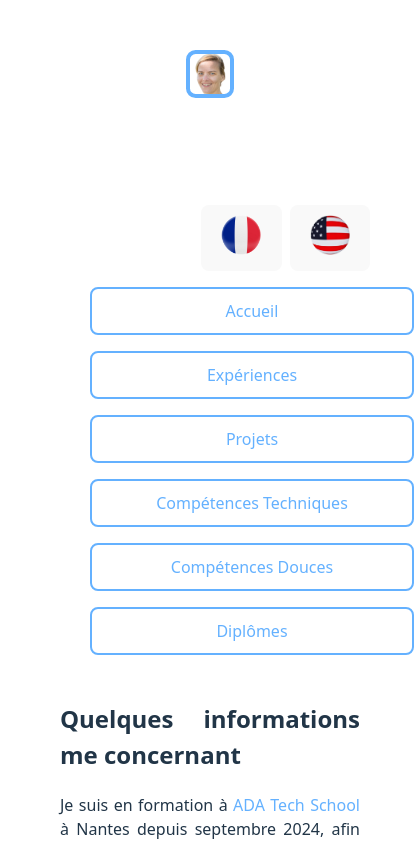
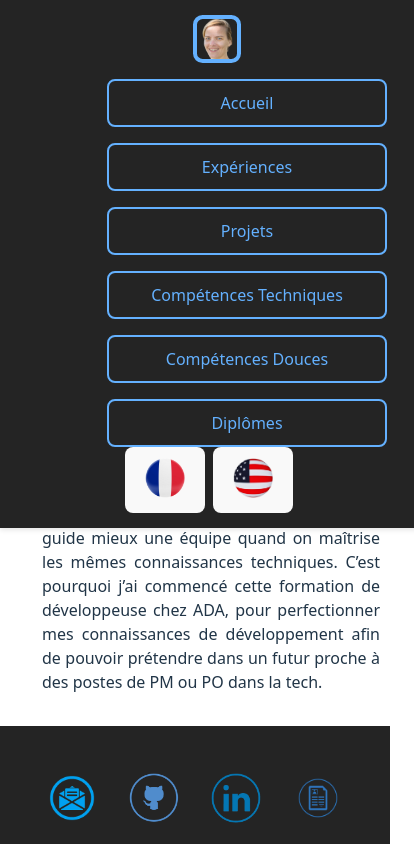
Before and after one commit to DorotheeBM/CVDBM, a React (Vite) app: page / in a window 390 px wide. Shown: the top 844 px of the page, 414 px wide, since content can reach past the window. Built offline with nearby package versions, Linux system fonts and the light colour scheme.

Commit message:
tout beau sur ordi... un jour finir la partie mobile ;)

```diff
--- a/src/components/Header.jsx
+++ b/src/components/Header.jsx
@@ -1,38 +1,51 @@
 import React, { useContext } from "react";
 import { Link } from "react-router-dom";
-import Photo from "./assets/photodetouree.png"; // Assurez-vous que le chemin est correct
+import Photo from "./assets/photodetouree.png";
 import FR from "./assets/FR.png";
 import USA from "./assets/USA.png";
-import "../index.css"; // Assurez-vous que le fichier CSS est correctement importé
+import "../index.css";
 import { LangContext } from "../App";
 
 function Header() {
   const { lang, setLang, translations } = useContext(LangContext);
 
   return (
-    <header className="bg-gray-900 text-white p-4 flex justify-between items-center">
-      <nav className="flex items-center space-x-4">
-        <div className="header-container">
-          <img src={Photo} alt="Dorothée Braud-Meignant" className="header-photo" />
-          <h1 className="header-name">{translations.header_name}</h1>
-          <div className="language-buttons">
-          <button onClick={() => setLang("fr")} className={`px-2 ${lang === "fr" ? "font-bold" : ""}`}>
-              <img src={FR} alt="Français" className="flag-icon" />
-            </button>
-            <button onClick={() => setLang("en")} className={`px-2 ${lang === "en" ? "font-bold" : ""}`}>
-              <img src={USA} alt="English" className="flag-icon" />
-            </button>
-            </div>
-          </div>
-        <ul className="nav-links">
+    <header className="header-container">
+      {/* Partie gauche : Photo et nom */}
+      <div className="header-left">
+        <img src={Photo} alt="Dorothée Braud-Meignant" className="header-photo" />
+        <h1 className="header-name">{translations.header_name}</h1>
+      </div>
+
+      {/* Partie centrale : navigation */}
+      <div className="header-center">
+        <nav className="nav-links">
           <Link to="/" className="nav-link">{translations.home}</Link>
           <Link to="/experiences" className="nav-link">{translations.experience}</Link>
           <Link to="/projets" className="nav-link">{translations.projects}</Link>
           <Link to="/competences-techniques" className="nav-link">{translations.technical_skills}</Link>
           <Link to="/competences-douces" className="nav-link">{translations.soft_skills}</Link>
           <Link to="/diplomes" className="nav-link">{translations.diplomas}</Link>
-        </ul>
-      </nav>
+        </nav>
+      </div>
+
+      {/* Partie droite : Drapeaux */}
+      <div className="language-buttons">
+        <button
+          onClick={() => setLang("fr")}
+          className={`px-2 ${lang === "fr" ? "font-bold" : ""}`}
+          title={translations.french_title}
+        >
+          <img src={FR} alt={translations.french_alt} className="flag-icon" />
+        </button>
+        <button
+          onClick={() => setLang("en")}
+          className={`px-2 ${lang === "en" ? "font-bold" : ""}`}
+          title={translations.english_title}
+        >
+          <img src={USA} alt={translations.english_alt} className="flag-icon" />
+        </button>
+      </div>
     </header>
   );
 }
--- a/src/index.css
+++ b/src/index.css
@@ -11,11 +11,24 @@
   -moz-osx-font-smoothing: grayscale;
 }
 
+main {
+  padding-top: 100px; /* Hauteur approximative du header */
+  padding-bottom: 100px; /* Hauteur approximative du footer */
+  overflow-y: auto;
+}
+
 .icon-container {
+  position: fixed;
+  bottom: 0; /* Fixé tout en bas */
+  left: 0; /* Commence à gauche */
+  width: 100%; /* Prend toute la largeur */
+  background-color: #242424; /* Même couleur que le fond, remplace la transparence */
+  padding: 15px 0; /* Espace au-dessus et en-dessous des icônes */
   display: flex;
   justify-content: center;
   align-items: center;
   gap: 2rem; /* Espacement entre les icônes */
+  z-index: 100; /* S'assure que le footer reste au-dessus des autres éléments */
 }
 
 .footer-icon {
@@ -25,32 +38,56 @@
 }
 
 .header-container {
+  position: fixed;
+  top: 0;
+  left: 0;
+  width: 100%;
+  background-color: #242424; /* Même couleur que le fond */
   display: flex;
   align-items: center;
-  gap: 1rem; /* Espacement entre la photo et le nom */
+  justify-content: space-between;
+  padding: 15px 30px; /* Ajout de padding horizontal et vertical */
+  z-index: 100; /* Inférieur au footer mais supérieur au reste du contenu */
+  box-shadow: 0 2px 5px rgba(0, 0, 0, 0.1); /* Ombre légère pour le distinguer */
 }
+
+.header-left {
+  display: flex;
+  align-items: center;
+  gap: 1rem;
+}
+
+.header-center {
+  flex: 1;
+  display: flex;
+  justify-content: center;
+}
+
 
 .header-photo {
   border-width: 4px;
   border-style: solid;
   border-color: #64b1ff;
   border-radius: 20%; /* Photo ronde */
-  width: 70px; /* Taille de la photo */
-  height: 70px; /* Assurez-vous que la hauteur est proportionnelle */
+  width: 90px; /* Taille de la photo */
+  height: 90px; /* Assurez-vous que la hauteur est proportionnelle */
   object-fit: cover; /* Assure que l'image couvre bien l'espace */
-  margin-bottom: 3rem;
+  margin-bottom: 1rem;
 }
 
 .flag-container {
   display: flex;
-  gap: 0.5rem; /* Espacement entre les drapeaux */
-  margin-left: 1rem;
+  gap: 0.5rem;
+  margin-right: 3px;
+  padding: 15px 15px;
 }
 
 .flag-button {
   background: none;
   border: none;
   cursor: pointer;
+  display: flex;
+  gap: 0.5rem;
 }
 
 .flag-icon {
@@ -65,14 +102,13 @@
   color: white;
 }
 
-
 body {
-  margin: 50px 50px;
-  display: flex;
-  place-items: center;
-  min-width: 320px;
+  margin: 0;
+  margin-right: auto;
+  padding-top: 4rem;
+  padding-left: 2rem;
   min-height: 100vh;
-  text-align: justify;
+  overflow-x: hidden;
 }
 
 a {
@@ -96,7 +132,7 @@ button {
   font-size: 1em;
   font-weight: 500;
   font-family: inherit;
-  background-color: #1a1a1a;
+  background-color: #242424;
   cursor: pointer;
   transition: border-color 0.25s;
 }
@@ -124,8 +160,8 @@ button:focus-visible {
 .nav-links {
   display: flex;
   gap: 1rem;
-  flex-wrap: wrap;
-  justify-content: flex-start;
+  justify-content: center;
+  flex-grow: 1;
 }
 
 .nav-link {
@@ -147,7 +183,8 @@ button:focus-visible {
 .language-buttons {
   display: flex;
   gap: 0.5rem; /* Espacement entre les boutons de langue */
-  margin-left: auto; /* Pousse les boutons à droite dans le conteneur flex */
+  align-items: center;
+  padding-right: 2rem;
 }
 
 .bio {
@@ -247,7 +284,7 @@ button:focus-visible {
   line-height: 1.2; /* Interligne */
 }
 
-.studies h3{
+.studies h3 {
   color: #64b1ff;
 }
 
@@ -270,11 +307,11 @@ button:focus-visible {
   text-decoration: underline; /* Souligner les liens au survol */
 }
 
-.douce h3{
+.douce h3 {
   color: #64b1ff;
 }
 
-.tech h3{
+.tech h3 {
   color: #64b1ff;
 }
 
--- a/src/locales/locales.json
+++ b/src/locales/locales.json
@@ -1,8 +1,13 @@
 {
   "fr": {
+    "flag_fr_title": "Drapeau français",
+    "flag_fr_alt": "FR-fr",
+    "flag_en_title": "Drapeau américain ",
+    "flag_en_alt": "EN-us",
+
     "home": "Accueil",
     "about_me_title": "Quelques informations me concernant",
-    "about_me_description": "Je suis en formation à ADA Tech School à Nantes depuis septembre 2024, afin de me perfectionner dans la gestion de projets agiles et de développer mes compétences techniques en informatique. J’ai plus de 15 ans d’expérience internationale en gestion de projet, management, coordination et suis spécialisée dans les nouvelles technologies, la traduction et l’audiovisuel. Je pense qu’on guide mieux une équipe quand on maîtrise les mêmes connaissances techniques. C’est pourquoi j’ai commencé cette formation de développeuse chez ADA, pour perfectionner mes connaissances de développement afin de pouvoir prétendre dans un futur proche à des postes de PM ou PO dans la tech.",
+    "about_me_description": "Franco-américaine de naissance, je termine une formation à ADA Tech School à Nantes, afin de me perfectionner dans la gestion de projets agiles et de développer mes compétences techniques en informatique. J’ai plus de 15 ans d’expérience internationale en gestion de projet, management, coordination et suis spécialisée dans les nouvelles technologies, la traduction et l’audiovisuel. Je pense qu’on guide mieux une équipe quand on maîtrise les mêmes connaissances techniques. C’est pourquoi j’ai commencé cette formation de développeuse chez ADA, pour perfectionner mes connaissances de développement afin de pouvoir prétendre dans un futur proche à des postes de PM ou PO dans la tech.",
 
 
     "experience": "Expériences",
@@ -32,9 +37,9 @@
 
     "development": "Développement",
     "languages_stacks": "Langages et stacks :",
-    "languages_stacks_desc": "Java, JavaScript, HTML, CSS, PHP, Wordpress.",
+    "languages_stacks_desc": "Java, JavaScript, TypeScrpt, HTML, CSS, PHP, Wordpress.",
     "frameworks": "Frameworks :",
-    "frameworks_desc": "React, Tailwind CSS, Symfony.",
+    "frameworks_desc": "React, Angular, Symfony.",
     "databases": "Base de données :",
     "databases_desc": "MySQL.",
 
@@ -44,30 +49,30 @@
     "design_prototyping": "Design et Prototypage :",
     "design_prototyping_desc": "Figma, Miro, Bruno.",
     "project_management": "Gestion de Projet :",
-    "project_management_desc": "Lotus Notes.",
+    "project_management_desc": "Lotus Notes, Jira, Kanban.",
     "dtp": "PAO (Publication Assistée par Ordinateur) :",
     "dtp_desc": "InDesign, Photoshop, Canva.",
 
 
     "soft_skills": "Compétences Douces",
     "agility_skills_title": "Mes compétences en Agilité",
-    "backlog_management": "Élaboration et gestion du backlog",
-    "backlog_management_desc": "Structuration des tâches, rédaction de user stories claires...",
-    "business_needs": "Recueil et analyse des besoins métiers",
-    "business_needs_desc": "Compréhension des attentes des parties prenantes...",
-    "agile_rituals": "Rituels agiles et travail en équipe",
-    "agile_rituals_desc": "Participation aux cérémonies (daily stand-up, sprint planning...)",
-    "problem_solving": "Résolution de problèmes et adaptabilité",
-    "problem_solving_desc": "Capacité à identifier rapidement les obstacles...",
-    "communication": "Communication efficace et transparence",
-    "communication_desc": "Partage des avancées et difficultés avec l’équipe...",
+    "backlog_management": "Élaboration et gestion du backlog :",
+    "backlog_management_desc": "Structuration des tâches, rédaction de user stories claires et estimation des efforts en équipe.",
+    "business_needs": "Recueil et analyse des besoins métiers :",
+    "business_needs_desc": "Compréhension des attentes des parties prenantes, traduction en exigences fonctionnelles et intégration dans le backlog.",
+    "agile_rituals": "Rituels agiles et travail en équipe :",
+    "agile_rituals_desc": "Animation et participation aux cérémonies (daily stand-up, sprint planning, rétrospectives) pour assurer une collaboration efficace.",
+    "problem_solving": "Résolution de problèmes et adaptabilité :",
+    "problem_solving_desc": "Capacité à identifier rapidement les obstacles et à ajuster les priorités en fonction de l’évolution du projet.",
+    "communication": "Communication efficace et transparence :",
+    "communication_desc": "Partage des avancées et difficultés avec l’équipe, utilisation d’outils collaboratifs (Jira, Slack).",
     "soft_skills_title": "Savoir-être et Organisation",
-    "autonomy": "Autonomie et proactivité",
-    "autonomy_desc": "Capacité à anticiper les besoins, prendre des initiatives...",
-    "rigor": "Rigueur et sens du détail",
-    "rigor_desc": "Organisation méthodique, documentation claire...",
-    "team_spirit": "Esprit d’équipe et intelligence relationnelle",
-    "team_spirit_desc": "Capacité à interagir avec des profils variés...",
+    "autonomy": "Autonomie et proactivité :",
+    "autonomy_desc": "apacité à anticiper les besoins, prendre des initiatives et travailler efficacement sans supervision constante.",
+    "rigor": "Rigueur et sens du détail :",
+    "rigor_desc": "Organisation méthodique, documentation claire et respect des bonnes pratiques.",
+    "team_spirit": "Esprit d’équipe et intelligence relationnelle :",
+    "team_spirit_desc": "Capacité à interagir avec des profils variés (développeurs, clients, commerciaux, traducteurs) et à créer un environnement de travail positif.",
 
 
     "projects": "Projets",
@@ -152,9 +157,14 @@
     "send": "Envoyer"
   },
   "en": {
+    "flag_fr_title": "French flag",
+    "flag_fr_alt": "FR-fr",
+    "flag_en_title": "American flag",
+    "flag_en_alt": "EN-us",
+
     "home": "Home",
      "about_me_title": "Some information about me",
-    "about_me_description": "I am currently training at ADA Tech School in Nantes since September 2024 to improve my agile project management skills and develop my technical skills in IT. I have over 15 years of international experience in project management, leadership, coordination, and specialize in new technologies, translation, and audiovisual. I believe one can better lead a team when mastering the same technical knowledge. That's why I started this developer training at ADA, to perfect my development skills in order to aspire to PM or PO roles in tech in the near future.",
+    "about_me_description": "Born in the US, I am currently finishing a training at ADA Tech School in Nantes to improve my agile project management skills and develop my technical skills in IT. I have over 15 years of international experience in project management, leadership, coordination, and I am specialized in new technologies, translation, and audiovisual. I believe one can better lead a team when mastering the same technical knowledge. That's why I started this developer training at ADA, to perfect my development skills in order to aspire to PM or PO roles in the Tech Industy in the near future.",
 
 
     "experience": "Experience",
@@ -167,25 +177,25 @@
     "e2f": "E2F TRANSLATIONS INC.",
     "apple": "APPLE INC.",
 
-    "mediawan_desc1": "Coordination of technical and marketing teams for the development of the B2B site",
+    "mediawan_desc1": "Coordination of technical and marketing teams for the development of the B2B website",
     "mediawan_desc2": "Deployment of process automation strategies",
-    "mediawan_desc3": "Interface between clients, production teams, and management to ensure goal alignment",
+    "mediawan_desc3": "Interface between clients, IT team, and sales team to ensure goal alignment",
 
     "e2f_desc1": "Implementation of quality processes and workflow improvement",
     "e2f_desc2": "Support for teams in adopting innovative technological tools",
     "e2f_desc3": "Training and coaching teams on machine translation tools",
 
     "apple_desc1": "Linguistic testing for Apple products (including iCloud)",
-    "apple_desc2": "Training and management of international teams (35 people)",
+    "apple_desc2": "Training and management of an international team (35 people)",
 
 
     "technical_skills": "Technical Skills",
     "my_technical_skills": "My Technical Skills",
     "development": "Development",
     "languages_stacks": "Languages & Stacks:",
-    "languages_stacks_desc": "Java, JavaScript, HTML, CSS, PHP, Wordpress.",
+    "languages_stacks_desc": "Java, JavaScript, TypeScript, HTML, CSS, PHP, Wordpress.",
     "frameworks": "Frameworks:",
-    "frameworks_desc": "React, Tailwind CSS, Symfony.",
+    "frameworks_desc": "React, Angular, Symfony.",
     "databases": "Databases:",
     "databases_desc": "MySQL.",
     "tools": "Tools",
@@ -194,29 +204,29 @@
     "design_prototyping": "Design & Prototyping:",
     "design_prototyping_desc": "Figma, Miro, Bruno.",
     "project_management": "Project Management:",
-    "project_management_desc": "Lotus Notes.",
+    "project_management_desc": "Lotus Notes, Jira, Kanban.",
     "dtp": "DTP (Desktop Publishing):",
     "dtp_desc": "InDesign, Photoshop, Canva.",
+
     "soft_skills": "Soft Skills",
-    "agility_skills_title": "My Agile Skills",
-    "backlog_management": "Backlog management",
-    "backlog_management_desc": "Structuring tasks, writing clear user stories...",
-    "business_needs": "Business needs analysis",
-    "business_needs_desc": "Understanding stakeholders' expectations...",
-    "agile_rituals": "Agile rituals and teamwork",
-    "agile_rituals_desc": "Participating in ceremonies (daily stand-up, sprint planning...)",
-    "problem_solving": "Problem-solving and adaptability",
-    "problem_solving_desc": "Ability to quickly identify obstacles...",
-    "communication": "Effective communication and transparency",
-    "communication_desc": "Sharing progress and difficulties with the team...",
-    "soft_skills_title": "Soft Skills and Organization",
-    "autonomy": "Autonomy and proactivity",
-    "autonomy_desc": "Ability to anticipate needs, take initiatives...",
-    "rigor": "Rigor and attention to detail",
-    "rigor_desc": "Methodical organization, clear documentation...",
-    "team_spirit": "Team spirit and interpersonal intelligence",
-    "team_spirit_desc": "Ability to interact with various profiles...",
-
+    "agility_skills_title": "My Agility Skills",
+    "backlog_management": "Backlog creation and management:",
+    "backlog_management_desc": "Structuring tasks, writing clear user stories, and estimating efforts as a team.",
+    "business_needs": "Gathering and analyzing business needs:",
+    "business_needs_desc": "Understanding stakeholders' expectations, translating them into functional requirements, and integrating them into the backlog.",
+    "agile_rituals": "Agile rituals and teamwork:",
+    "agile_rituals_desc": "Hosting and participing in ceremonies (daily stand-up, sprint planning, retrospectives) to ensure effective collaboration.",
+    "problem_solving": "Problem-solving and adaptability:",
+    "problem_solving_desc": "Ability to quickly identify obstacles and adjust priorities according to the project's evolution.",
+    "communication": "Effective communication and transparency:",
+    "communication_desc": "Sharing progress and difficulties with the team, using collaborative tools (Jira, Slack, Cloud based Solutions).",
+    "soft_skills_title": "Interpersonal Skills and Organization",
+    "autonomy": "Autonomy and proactivity:",
+    "autonomy_desc": "Ability to anticipate needs, take initiative, and work efficiently without constant supervision.",
+    "rigor": "Rigor and attention to detail:",
+    "rigor_desc": "Methodical organization, clear documentation, and adherence to best practices.",
+    "team_spirit": "Team spirit and emotional intelligence:",
+    "team_spirit_desc": "Ability to interact with a variety of profiles (developers, clients, translators, sales teams) and create a positive working environment.",
 
     "projects": "Projects",
     "my_projects": "My projects",
```
